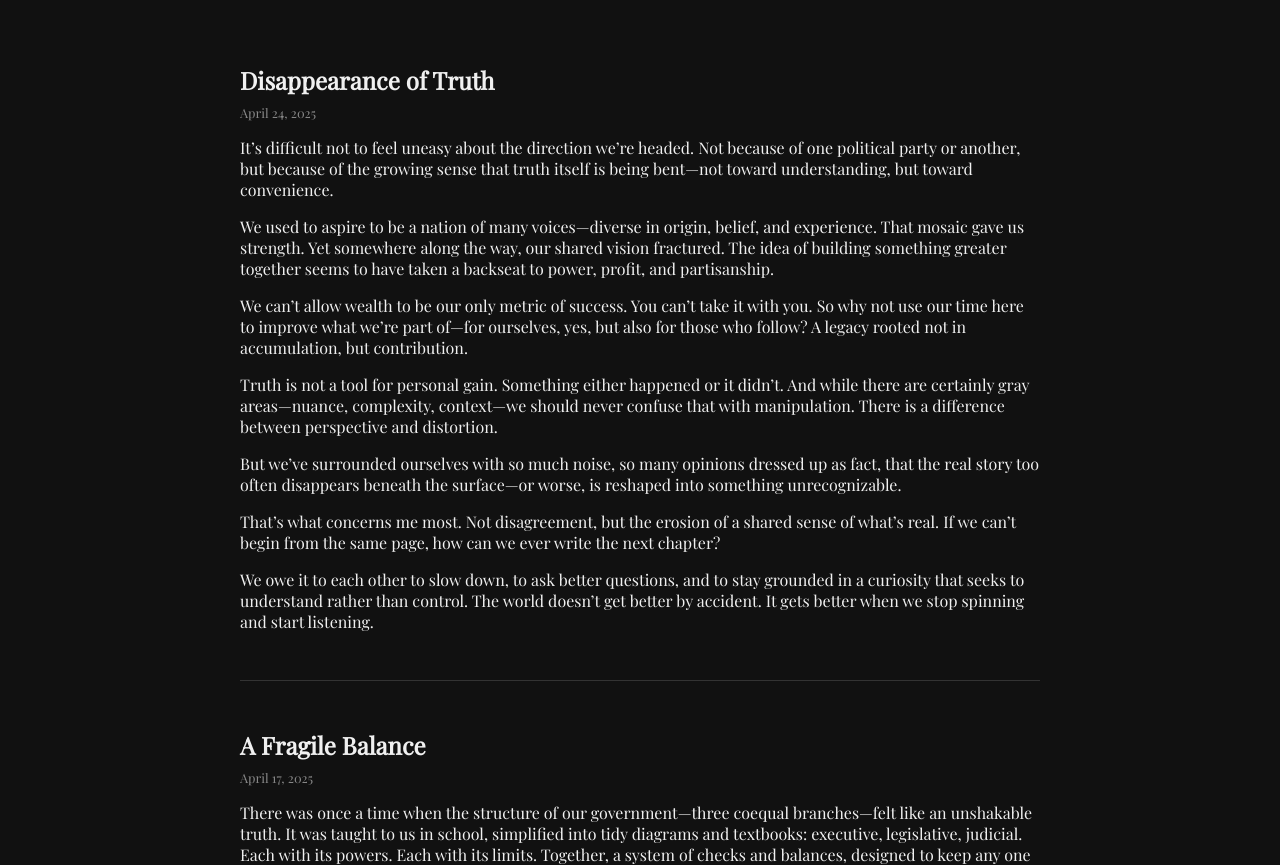
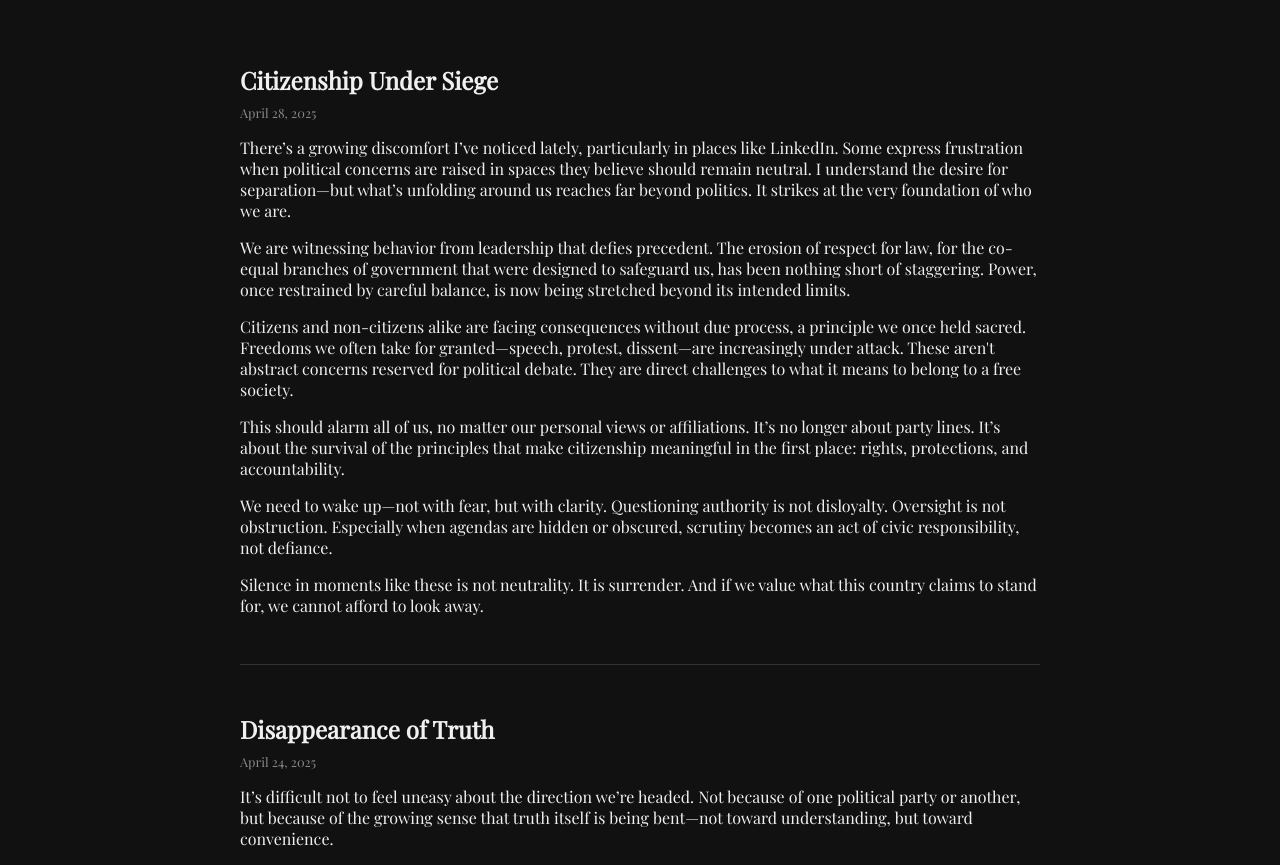
Before and after one commit to bpmericle/tragedy-is-the-new-reality, a plain HTML site: page index.htm in a window 1280 px wide. Shown: the part 896-1761 px from the top of the page. Drawn offline with nearby package versions, Linux system fonts and the light colour scheme.

Commit message:
Update index.htm

```diff
--- a/index.htm
+++ b/index.htm
@@ -17,6 +17,24 @@
    </header>
 
    <main id="posts">
+      <article>
+         <h2>Citizenship Under Siege</h2>
+         <time>April 28, 2025</time>
+         <div>
+           <p>There’s a growing discomfort I’ve noticed lately, particularly in places like LinkedIn. Some express frustration when political concerns are raised in spaces they believe should remain neutral. I understand the desire for separation—but what’s unfolding around us reaches far beyond politics. It strikes at the very foundation of who we are.</p>
+
+           <p>We are witnessing behavior from leadership that defies precedent. The erosion of respect for law, for the co-equal branches of government that were designed to safeguard us, has been nothing short of staggering. Power, once restrained by careful balance, is now being stretched beyond its intended limits.</p>
+
+           <p>Citizens and non-citizens alike are facing consequences without due process, a principle we once held sacred. Freedoms we often take for granted—speech, protest, dissent—are increasingly under attack. These aren't abstract concerns reserved for political debate. They are direct challenges to what it means to belong to a free society.</p>
+
+           <p>This should alarm all of us, no matter our personal views or affiliations. It’s no longer about party lines. It’s about the survival of the principles that make citizenship meaningful in the first place: rights, protections, and accountability.</p>
+
+           <p>We need to wake up—not with fear, but with clarity. Questioning authority is not disloyalty. Oversight is not obstruction. Especially when agendas are hidden or obscured, scrutiny becomes an act of civic responsibility, not defiance.</p>
+
+           <p>Silence in moments like these is not neutrality. It is surrender. And if we value what this country claims to stand for, we cannot afford to look away.</p>
+         </div>
+      </article>
+
       <article>
          <h2>Disappearance of Truth</h2>
          <time>April 24, 2025</time>
```
